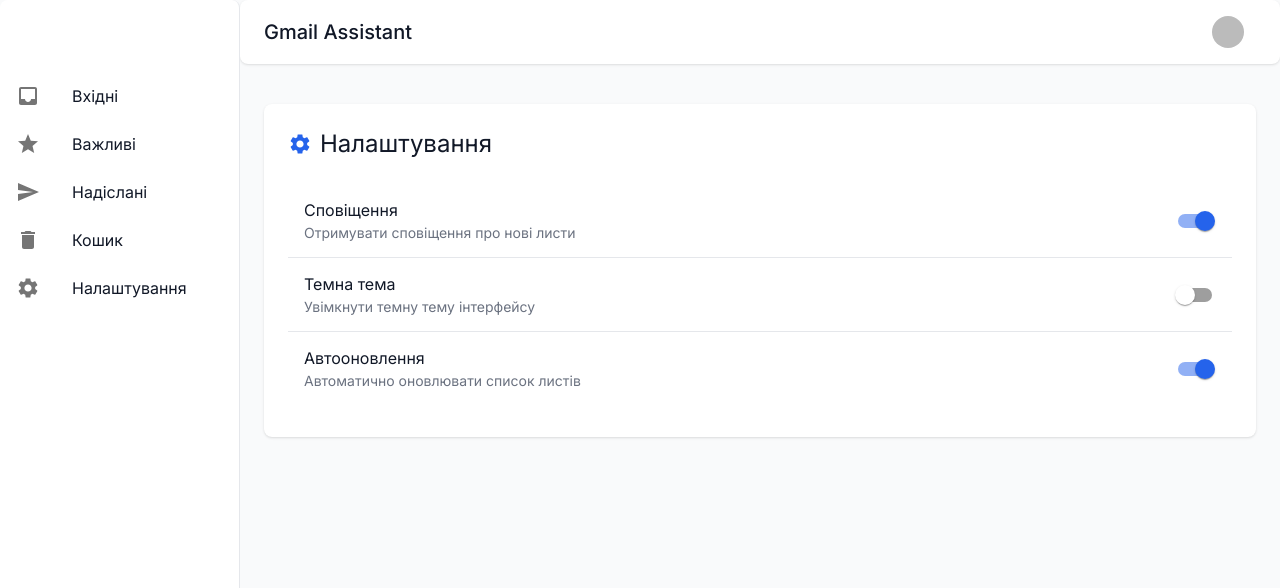
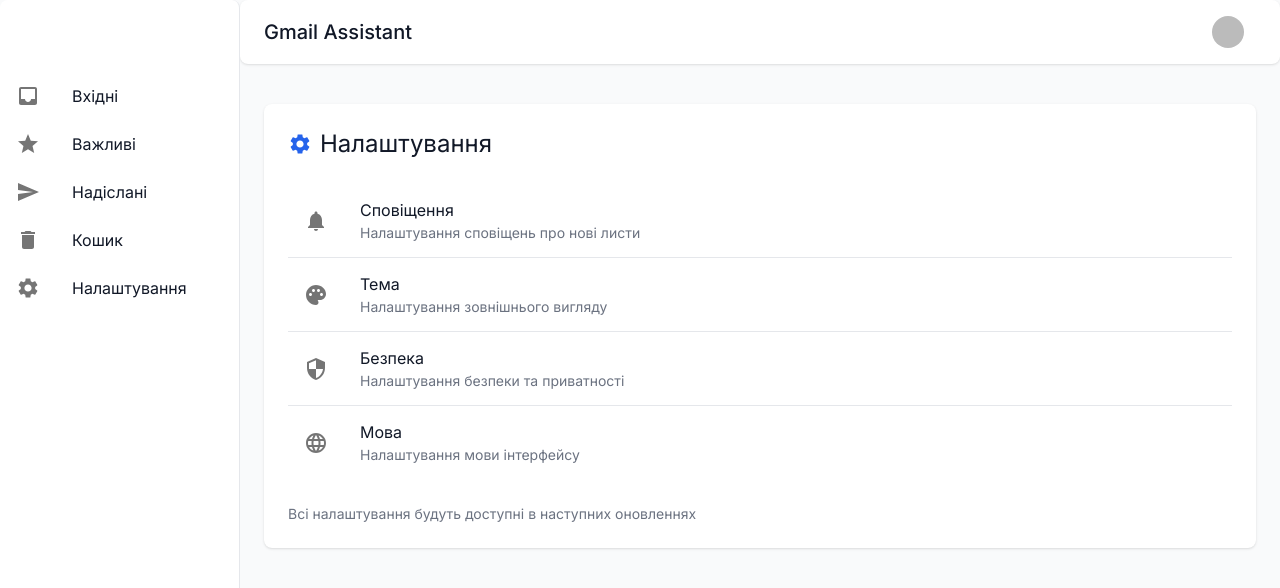
Before and after one commit to danylo-morhun/workspace-assistant, a Next.js app: page /dashboard/settings in a window 1280 px wide. Shown: the top 588 px of the page. Built offline with nearby package versions, Linux system fonts and the light colour scheme; no server answers; sample sign-in values are in the browser's storage; what @mui/material-nextjs would draw is missing.

Commit message:
feat: settings page

```diff
--- a/app/components/AppLayout.tsx
+++ b/app/components/AppLayout.tsx
@@ -109,7 +109,7 @@
           </ListItemButton>
         </ListItem>
         <ListItem disablePadding>
-          <ListItemButton onClick={() => router.push('/settings')}>
+          <ListItemButton onClick={() => router.push('/dashboard/settings')}>
             <ListItemIcon>
               <SettingsIcon />
             </ListItemIcon>
--- a/app/dashboard/settings/page.tsx
+++ b/app/dashboard/settings/page.tsx
@@ -1,23 +1,14 @@
 'use client';
 
-import { Box, Typography, Paper, List, ListItem, ListItemText, Switch, Divider } from '@mui/material';
+import React from 'react';
+import { Box, Typography, Paper, List, ListItem, ListItemText, ListItemIcon, Divider } from '@mui/material';
 import SettingsIcon from '@mui/icons-material/Settings';
-import { useState } from 'react';
+import NotificationsIcon from '@mui/icons-material/Notifications';
+import PaletteIcon from '@mui/icons-material/Palette';
+import SecurityIcon from '@mui/icons-material/Security';
+import LanguageIcon from '@mui/icons-material/Language';
 
 export default function SettingsPage() {
-  const [settings, setSettings] = useState({
-    notifications: true,
-    darkMode: false,
-    autoRefresh: true,
-  });
-
-  const handleToggle = (setting: keyof typeof settings) => {
-    setSettings(prev => ({
-      ...prev,
-      [setting]: !prev[setting]
-    }));
-  };
-
   return (
     <Paper sx={{ p: 3, mt: 2 }}>
       <Box sx={{ display: 'flex', alignItems: 'center', mb: 2 }}>
@@ -27,41 +18,52 @@
 
       <List>
         <ListItem>
+          <ListItemIcon>
+            <NotificationsIcon />
+          </ListItemIcon>
           <ListItemText
             primary="Сповіщення"
-            secondary="Отримувати сповіщення про нові листи"
-          />
-          <Switch
-            edge="end"
-            checked={settings.notifications}
-            onChange={() => handleToggle('notifications')}
+            secondary="Налаштування сповіщень про нові листи"
           />
         </ListItem>
         <Divider />
+
         <ListItem>
+          <ListItemIcon>
+            <PaletteIcon />
+          </ListItemIcon>
           <ListItemText
-            primary="Темна тема"
-            secondary="Увімкнути темну тему інтерфейсу"
-          />
-          <Switch
-            edge="end"
-            checked={settings.darkMode}
-            onChange={() => handleToggle('darkMode')}
+            primary="Тема"
+            secondary="Налаштування зовнішнього вигляду"
           />
         </ListItem>
         <Divider />
+
         <ListItem>
+          <ListItemIcon>
+            <SecurityIcon />
+          </ListItemIcon>
           <ListItemText
-            primary="Автооновлення"
-            secondary="Автоматично оновлювати список листів"
+            primary="Безпека"
+            secondary="Налаштування безпеки та приватності"
           />
-          <Switch
-            edge="end"
-            checked={settings.autoRefresh}
-            onChange={() => handleToggle('autoRefresh')}
+        </ListItem>
+        <Divider />
+
+        <ListItem>
+          <ListItemIcon>
+            <LanguageIcon />
+          </ListItemIcon>
+          <ListItemText
+            primary="Мова"
+            secondary="Налаштування мови інтерфейсу"
           />
         </ListItem>
       </List>
+
+      <Typography variant="body2" color="text.secondary" sx={{ mt: 2 }}>
+        Всі налаштування будуть доступні в наступних оновленнях
+      </Typography>
     </Paper>
   );
 }
```
